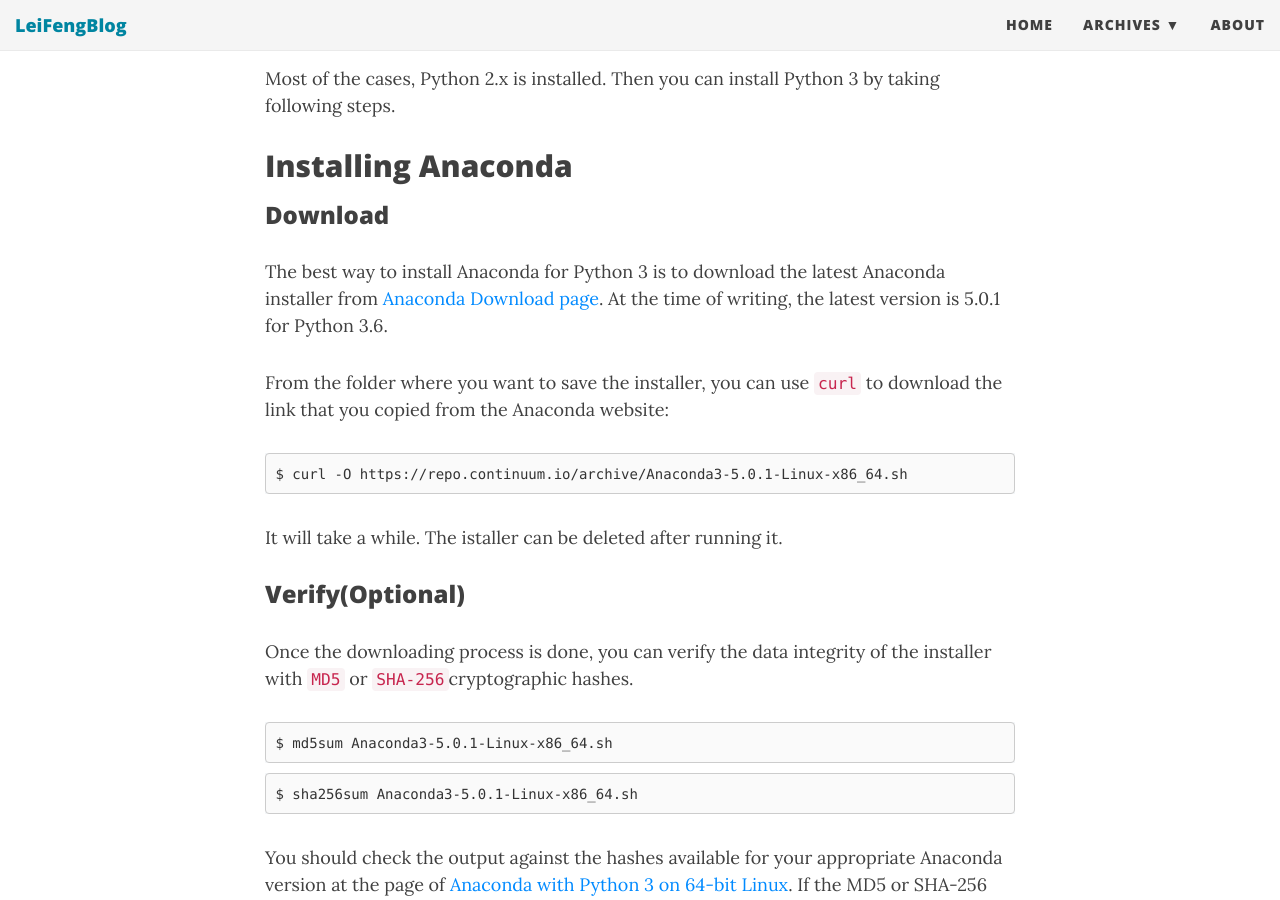
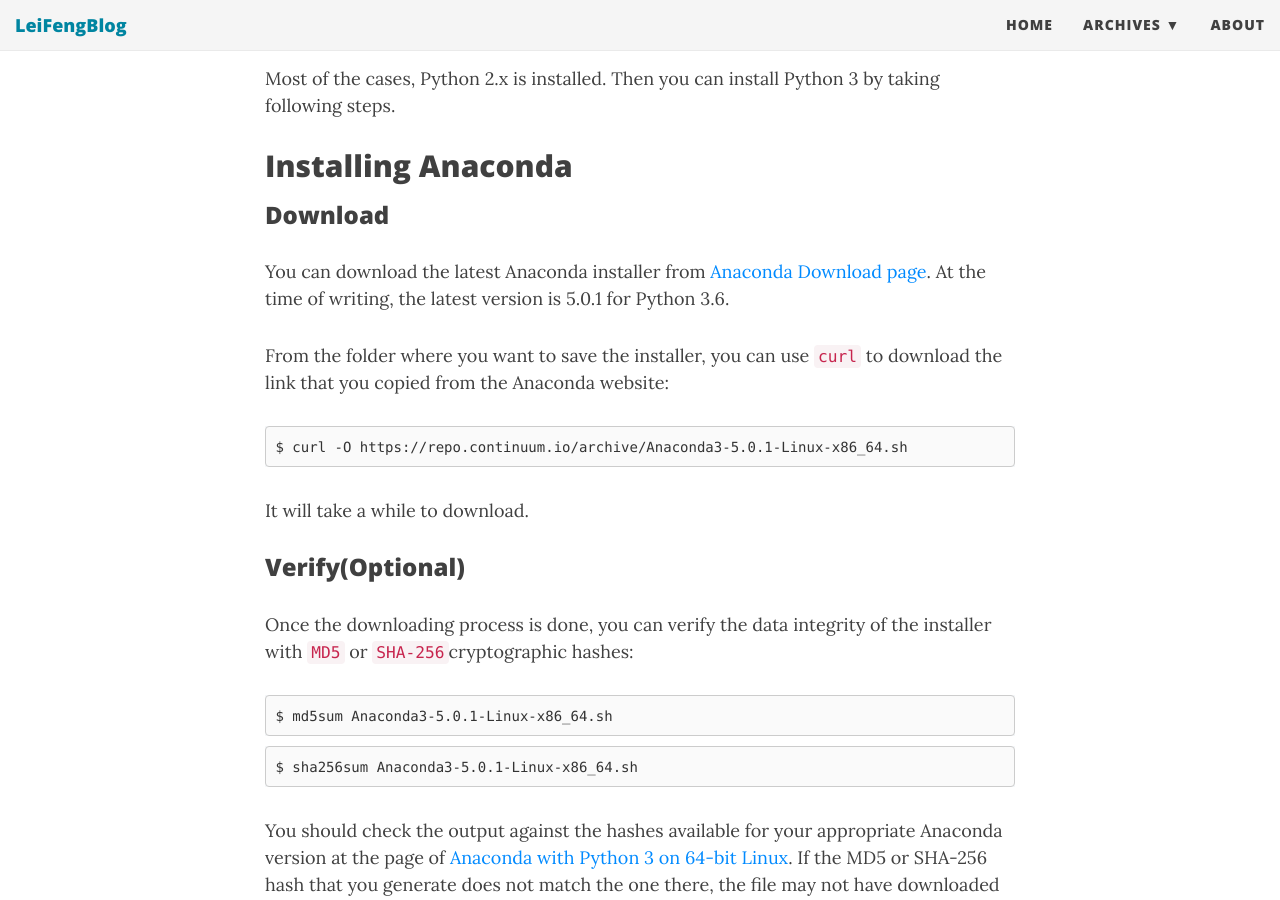
Before and after one commit to stonefl/stonefl.github.io, a Jekyll site: the page built from _posts/2018-02-06-install-anaconda-on-hosted-linux-server.md, in a window 1280 px wide and 900 px high, scrolled down 1017 px. Built offline with Jekyll 4.4.1, drawn with Linux system fonts in a browser that asks for light colours; nearby versions of some CDN libraries; comment, search, counter and statistics services are not loaded.

Commit message:
Update 2018-02-06-install-anaconda-on-hosted-linux-server.md

````diff
--- a/_posts/2018-02-06-install-anaconda-on-hosted-linux-server.md
+++ b/_posts/2018-02-06-install-anaconda-on-hosted-linux-server.md
@@ -29,16 +29,16 @@ Most of the cases, Python 2.x is installed. Then you can install Python 3 by tak
 ## Installing Anaconda
 
 ### Download
-The best way to install Anaconda for Python 3 is to download the latest Anaconda installer from [Anaconda Download page](https://www.anaconda.com/download/#linux). At the time of writing, the latest version is 5.0.1 for Python 3.6.
+You can download the latest Anaconda installer from [Anaconda Download page](https://www.anaconda.com/download/#linux). At the time of writing, the latest version is 5.0.1 for Python 3.6.
 
 From the folder where you want to save the installer, you can use `curl` to download the link that you copied from the Anaconda website:
 ```
 $ curl -O https://repo.continuum.io/archive/Anaconda3-5.0.1-Linux-x86_64.sh
 ```
-It will take a while. The istaller can be deleted after running it.
+It will take a while to download.
 
 ### Verify(Optional)
-Once the downloading process is done, you can verify the data integrity of the installer with `MD5` or `SHA-256`cryptographic hashes.
+Once the downloading process is done, you can verify the data integrity of the installer with `MD5` or `SHA-256`cryptographic hashes:
 ```
 $ md5sum Anaconda3-5.0.1-Linux-x86_64.sh
 ```
````
